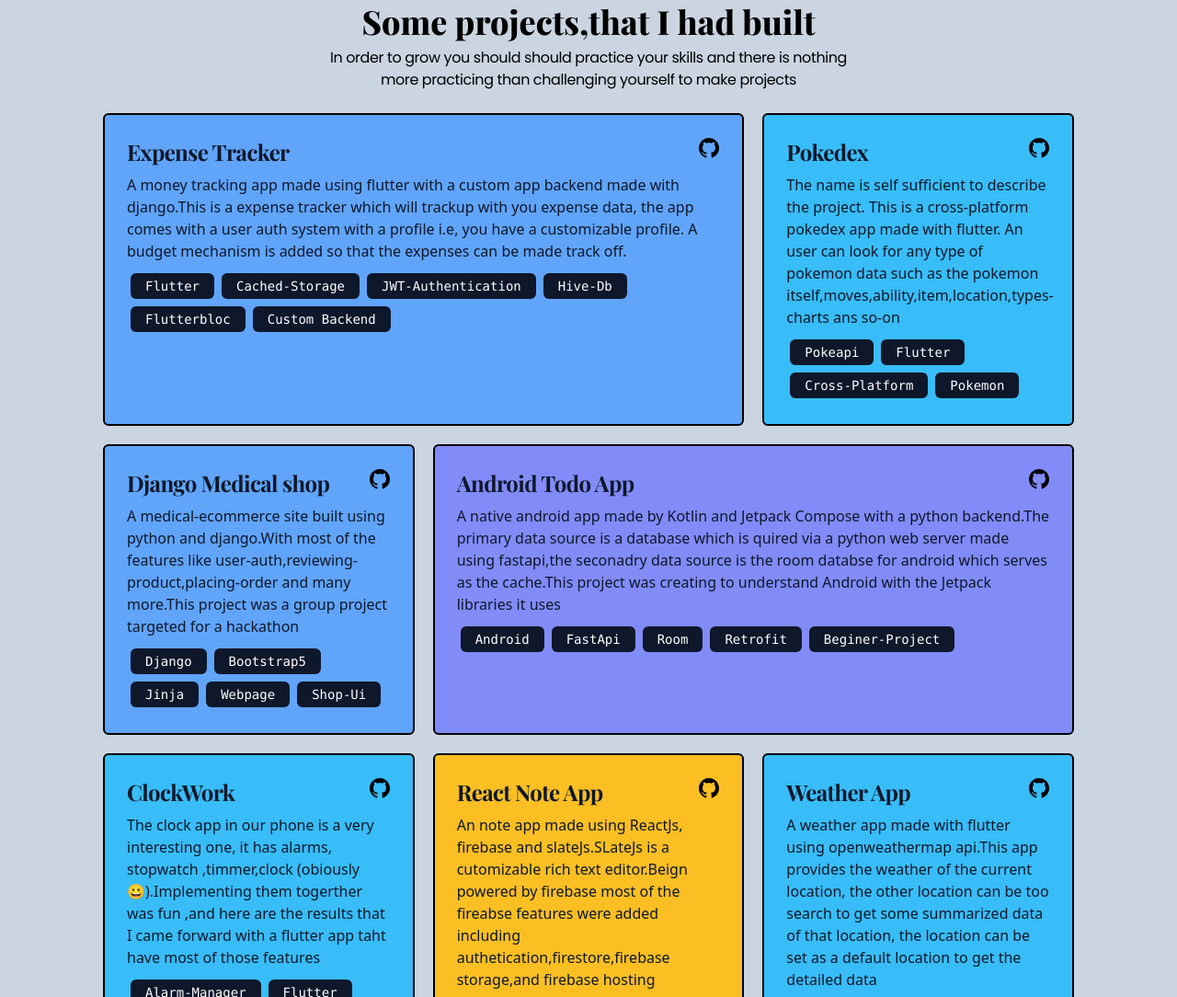
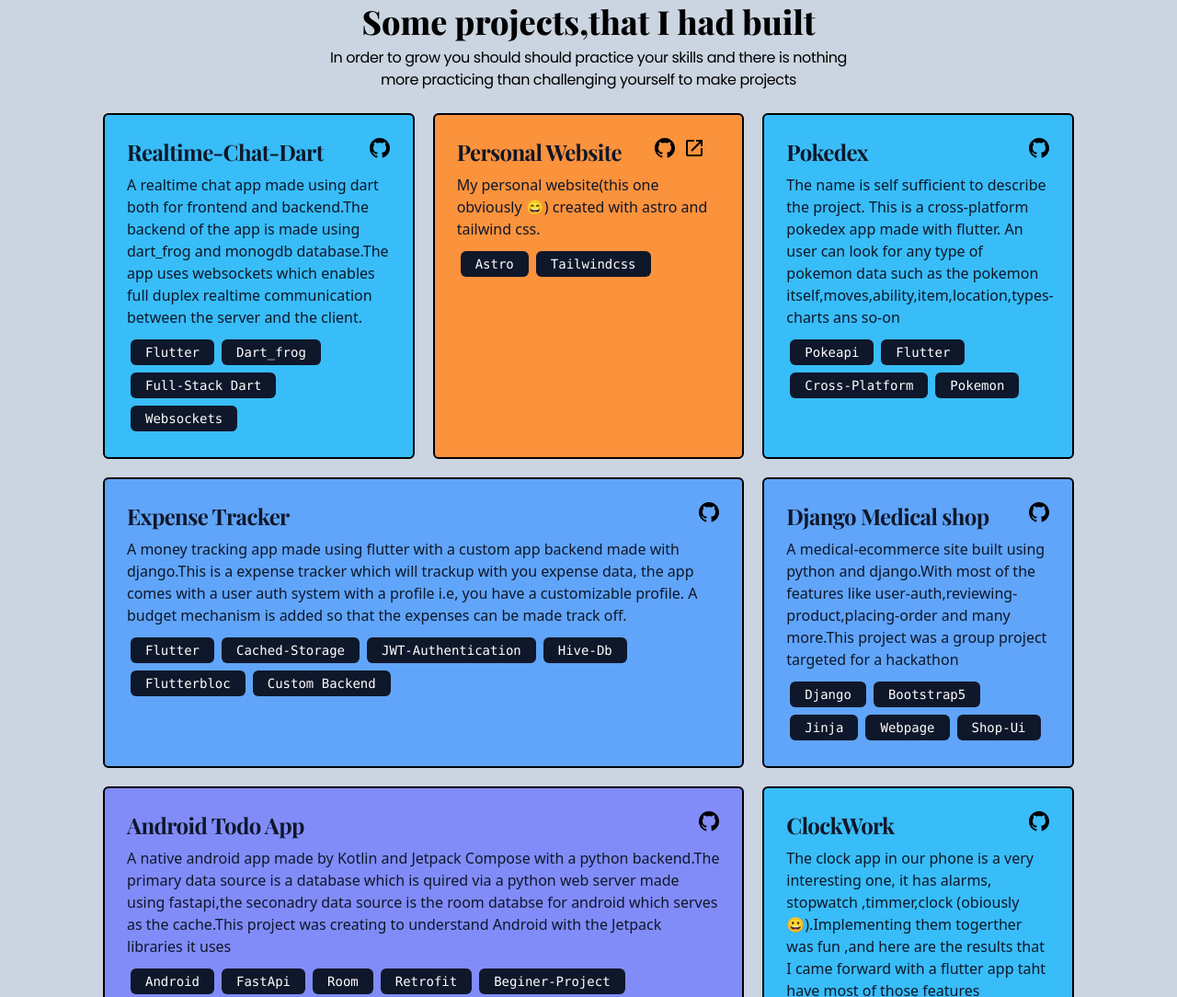
Before and after one commit to tuuhin/portfolio, an Astro site: page / in a window 1280 px wide. Shown: the part 1657-2741 px from the top of the page at 92% size. Built offline with nearby package versions, Linux system fonts and the light colour scheme; Astro itself is replaced by a stand-in of ours.

Commit message:
Added new projects to the website Reatime chat with dart and this portfolio is now mentioned in projects For portfolio added an external link anchor to go to the website

```diff
--- a/src/components/projects/ProjectCard.svelte
+++ b/src/components/projects/ProjectCard.svelte
@@ -8,6 +8,7 @@
   export let languages: readonly KnownLanguage[];
   export let image: string | undefined = undefined;
   export let projectURL: string;
+  export let websiteURL: string | undefined = undefined;
 
   let langColor = languages.map((e) => getLangColor(e));
 
@@ -28,6 +29,7 @@
     >
       {title}
     </p>
+    <div class={websiteURL != undefined ? "flex space-x-2" : ""}>
       <a
         href={projectURL}
         target="_blank"
@@ -45,6 +47,26 @@
           />
         </svg>
       </a>
+      {#if websiteURL != undefined}
+        <a
+          href={websiteURL}
+          target="_blank"
+          rel="noopener noreferrer"
+          aria-label={websiteURL}
+          class="w-10"
+        >
+          <svg
+            xmlns="http://www.w3.org/2000/svg"
+            viewBox="0 0 24 24"
+            width="24px"
+            height="24px"
+            ><path
+              d="M 5 3 C 3.9069372 3 3 3.9069372 3 5 L 3 19 C 3 20.093063 3.9069372 21 5 21 L 19 21 C 20.093063 21 21 20.093063 21 19 L 21 12 L 19 12 L 19 19 L 5 19 L 5 5 L 12 5 L 12 3 L 5 3 z M 14 3 L 14 5 L 17.585938 5 L 8.2929688 14.292969 L 9.7070312 15.707031 L 19 6.4140625 L 19 10 L 21 10 L 21 3 L 14 3 z"
+            /></svg
+          >
+        </a>
+      {/if}
+    </div>
   </div>
 
   <p class=" text-slate-900 group-hover:text-black ">
--- a/src/data/languages.ts
+++ b/src/data/languages.ts
@@ -4,4 +4,5 @@ export enum KnownLanguage {
   TypeScript,
   Python,
   Kotlin,
+  Astro,
 }
--- a/src/data/project_data.ts
+++ b/src/data/project_data.ts
@@ -7,9 +7,35 @@ export interface ProjectInfo {
   languages: readonly KnownLanguage[];
   image?: string;
   projectURL: string;
+  websiteURL?: string;
 }
 
 export const projectData: ProjectInfo[] = [
+  {
+    title: "Realtime-Chat-Dart",
+    description:
+      "A realtime chat app made using dart both for frontend and backend.The backend of the app is made using dart_frog and monogdb database.The app uses websockets which enables full duplex realtime communication between the server and the client.",
+    tags: ["Flutter", "dart_frog", "full-stack dart", "websockets"],
+    languages: [KnownLanguage.Dart],
+    projectURL: "https://github.com/tuuhin/realtime-chat-dart",
+  },
+  {
+    title: "Personal Website",
+    description:
+      "My personal website(this one obviously 😄) created with astro and tailwind css.",
+    tags: ["Astro", "Tailwindcss"],
+    languages: [KnownLanguage.Astro],
+    projectURL: "https://github.com/tuuhin/portfolio",
+    websiteURL: "https://tuhinbhowmick.com",
+  },
+  {
+    title: "Pokedex",
+    description:
+      "The name is self sufficient to describe the project. This is a cross-platform pokedex app made with flutter. An user can look for any type of pokemon data such as the pokemon itself,moves,ability,item,location,types-charts ans so-on",
+    tags: ["pokeapi", "flutter", "cross-platform", "pokemon"],
+    languages: [KnownLanguage.Dart],
+    projectURL: "https://github.com/tuuhin/pokedex_",
+  },
   {
     title: "Expense Tracker",
     description:
@@ -26,14 +52,6 @@ export const projectData: ProjectInfo[] = [
     projectURL: "https://github.com/tuuhin/expense_tracker",
   },
 
-  {
-    title: "Pokedex",
-    description:
-      "The name is self sufficient to describe the project. This is a cross-platform pokedex app made with flutter. An user can look for any type of pokemon data such as the pokemon itself,moves,ability,item,location,types-charts ans so-on",
-    tags: ["pokeapi", "flutter", "cross-platform", "pokemon"],
-    languages: [KnownLanguage.Dart],
-    projectURL: "https://github.com/tuuhin/pokedex_",
-  },
   {
     title: "Django Medical shop",
     description:
--- a/src/util/LanguageColors.ts
+++ b/src/util/LanguageColors.ts
@@ -5,6 +5,7 @@ const langColorMap = new Map<KnownLanguage, string>([
   [KnownLanguage.JavaScript, "bg-amber-400"],
   [KnownLanguage.Kotlin, "bg-indigo-400"],
   [KnownLanguage.Python, "bg-blue-400"],
+  [KnownLanguage.Astro, "bg-orange-400"],
 ]);
 
 export const getLangColor = (lang: KnownLanguage): string =>
```
Lines whose indentation alone changed are shown as unchanged.
